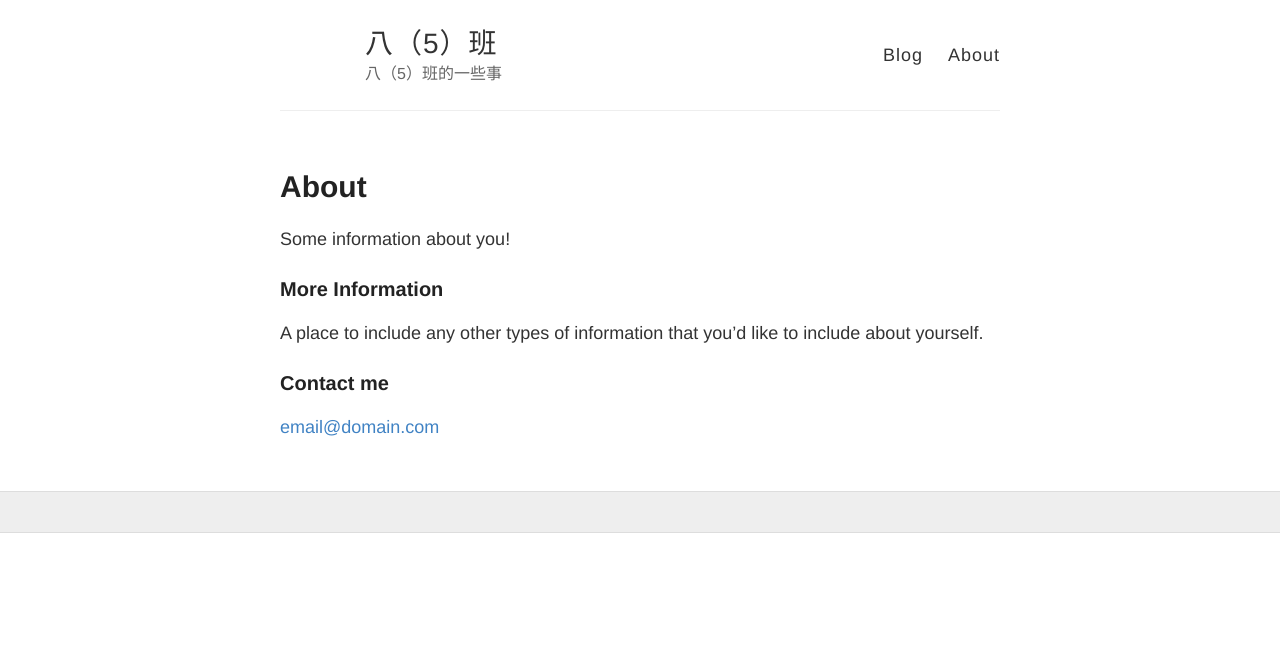
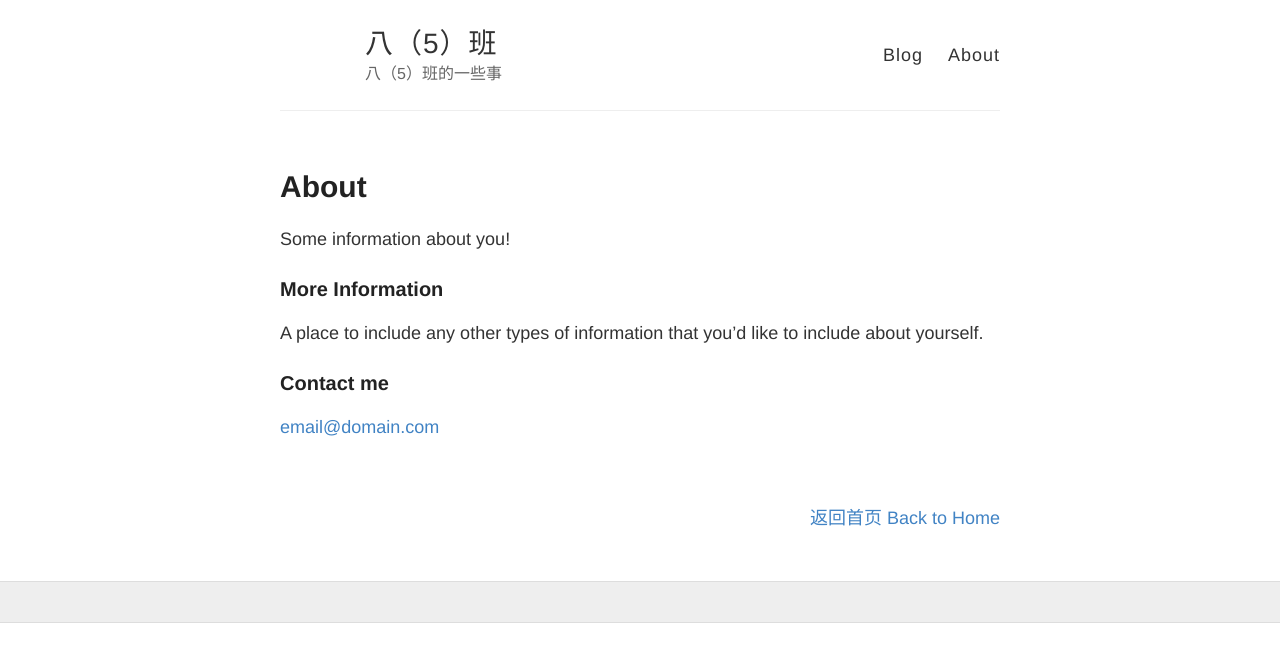
Before and after one commit to Website-xieyuen/website-xieyuen.github.io, a Jekyll site: the page built from about.md, in a window 1280 px wide. Shown: the top 662 px of the page. Built offline with Jekyll 4.4.1, drawn with Linux system fonts in a browser that asks for light colours.

Commit message:
Update page.html

```diff
--- a/_layouts/page.html
+++ b/_layouts/page.html
@@ -9,4 +9,8 @@ layout: default
   <div class="entry">
     {{ content }}
   </div>
+
+  <br><br>
+  <a href="{{ site.baseurl }}/"><span style="display:block;text-align:right;">返回首页 Back to Home</span></a>
+
 </article>
```
